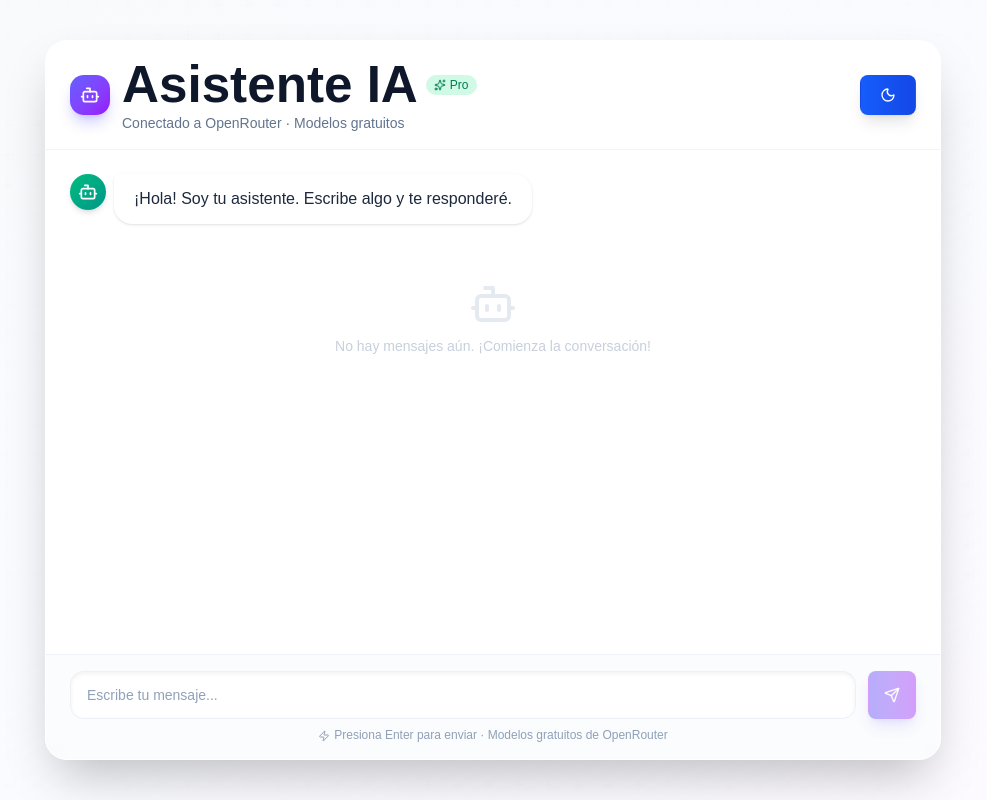
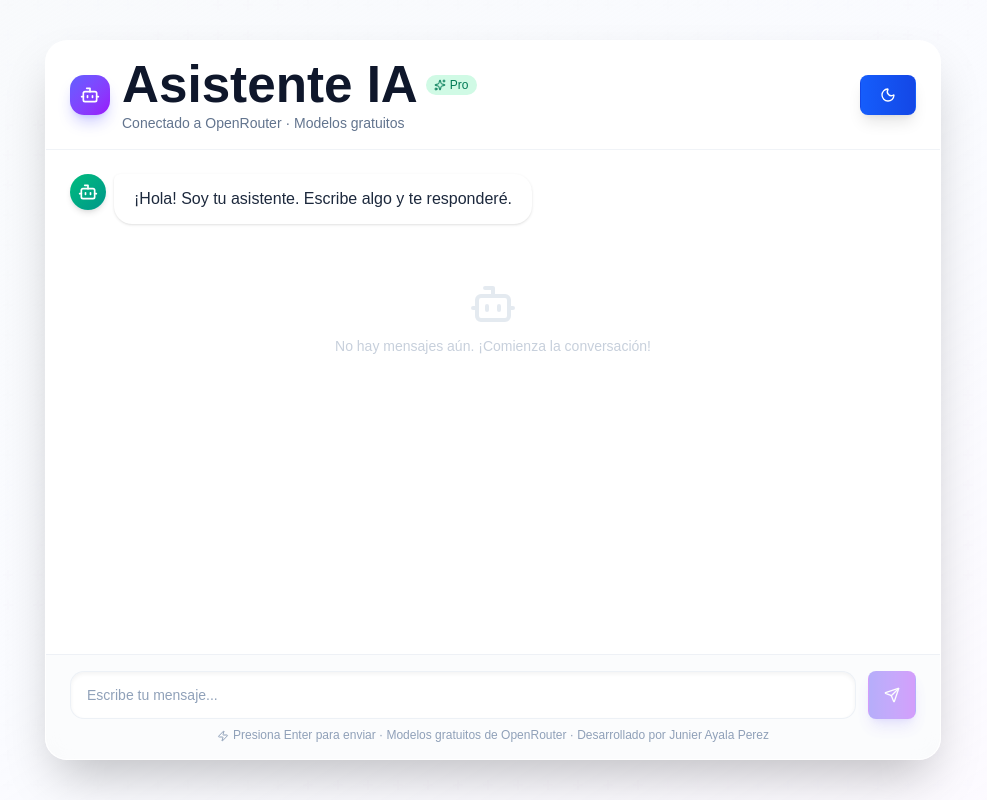
Before and after one commit to YunierAyala2000/Chat-IA-with-Open-Router-IA, a React (Vite) app: page / in a window 1280 px wide. Shown: the whole page, without its empty margins (147-1134 px from the left). Built offline with nearby package versions, Linux system fonts and the light colour scheme.

Commit message:
nombre de quien lo desarrollo

```diff
--- a/src/App.tsx
+++ b/src/App.tsx
@@ -299,10 +299,9 @@ function App() {
               </Button>
             </div>
 
-            {/* Mensaje informativo */}
             <p className="mt-2 text-center text-xs text-slate-400 dark:text-slate-500">
               <Zap className="mr-1 inline h-3 w-3" />
-              Presiona Enter para enviar · Modelos gratuitos de OpenRouter
+              Presiona Enter para enviar · Modelos gratuitos de OpenRouter · Desarrollado por Junier Ayala Perez
             </p>
           </div>
         </div>
```
